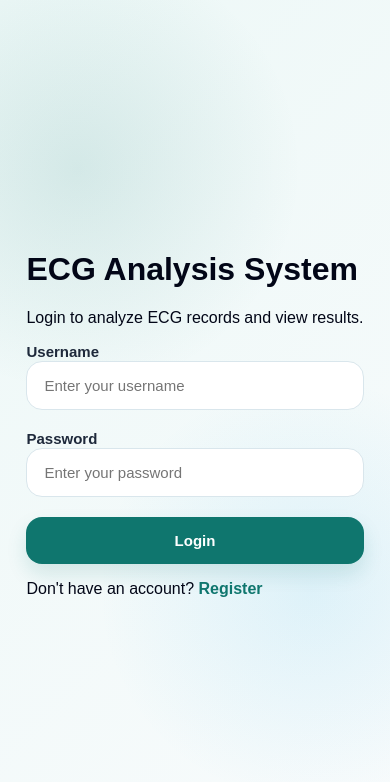
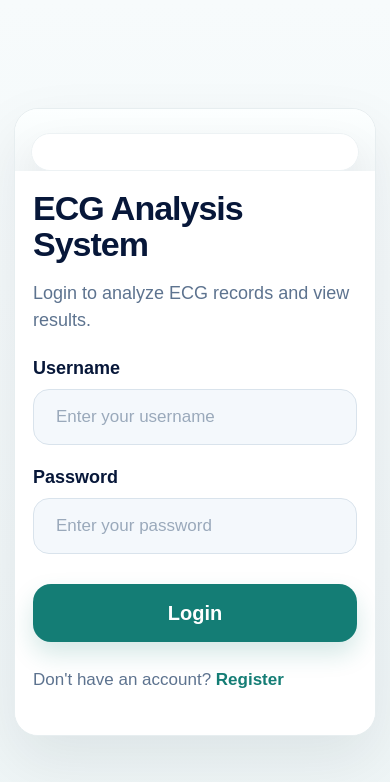
Before and after one commit to joudalhallaq/-ECG-Analysis-System-FE, a React (Vite) app: page /login in a window 390 px wide. Shown: the top 782 px of the page. Built offline with nearby package versions, Linux system fonts and the light colour scheme.

Commit message:
Redesign login and register page layout

```diff
--- a/src/App.css
+++ b/src/App.css
@@ -43,186 +43,301 @@ a:hover {
    Auth Pages: Login/Register
 ========================= */
 
+
 .auth-page {
   min-height: 100vh;
   display: flex;
   align-items: center;
   justify-content: center;
-  padding: 38px 24px;
-  background:
-    radial-gradient(circle at 20% 20%, rgba(15, 118, 110, 0.12), transparent 30%),
-    radial-gradient(circle at 80% 70%, rgba(14, 165, 233, 0.10), transparent 32%),
-    linear-gradient(135deg, #edf8f7, #f8fbfc);
+  padding: 32px;
+  background: linear-gradient(180deg, #f7fbfc 0%, #eef5f6 100%);
 }
 
-.auth-card {
+.auth-shell {
   width: 100%;
-  max-width: 1050px;
-  min-height: 620px;
-  background: var(--card-bg);
-  border-radius: 34px;
+  max-width: 1180px;
+  min-height: 700px;
   display: grid;
-  grid-template-columns: 1.05fr 0.95fr;
+  grid-template-columns: 1fr 1fr;
+  background: #ffffff;
+  border-radius: 32px;
   overflow: hidden;
-  box-shadow: var(--shadow);
-  border: 1px solid rgba(217, 230, 236, 0.8);
+  box-shadow: 0 24px 60px rgba(15, 23, 42, 0.08);
+  border: 1px solid #e7eef0;
 }
 
-.auth-image {
-  background:
-    linear-gradient(145deg, rgba(15, 118, 110, 0.10), rgba(14, 165, 233, 0.08)),
-    #e7f5f3;
+.auth-visual {
+  background: linear-gradient(180deg, #fcffff 0%, #f4f8f9 100%);
   display: flex;
   align-items: center;
   justify-content: center;
   padding: 48px;
-  position: relative;
 }
 
-.auth-image::before {
-  content: "ECG";
-  position: absolute;
-  top: 34px;
-  left: 38px;
-  color: rgba(15, 118, 110, 0.18);
-  font-size: 56px;
-  font-weight: 900;
-  letter-spacing: 5px;
-}
-
-.auth-image::after {
-  content: "";
-  position: absolute;
-  bottom: 45px;
-  left: 45px;
-  right: 45px;
-  height: 3px;
-  background: linear-gradient(
-    90deg,
-    transparent,
-    var(--primary),
-    transparent,
-    #dc2626,
-    transparent
-  );
-  border-radius: 99px;
-  opacity: 0.55;
-}
-
-.auth-image img {
+.auth-image-card {
   width: 100%;
   max-width: 430px;
-  height: auto;
-  object-fit: contain;
-  filter: drop-shadow(0 22px 35px rgba(15, 23, 42, 0.12));
-  position: relative;
-  z-index: 1;
-}
-
-.auth-content {
-  padding: 64px 52px;
+  background: #ffffff;
+  border-radius: 28px;
+  padding: 28px;
+  box-shadow: 0 18px 40px rgba(15, 23, 42, 0.08);
+  border: 1px solid #edf2f4;
   display: flex;
-  flex-direction: column;
+  align-items: center;
   justify-content: center;
 }
 
-.auth-content h1 {
-  margin: 0 0 12px;
-  font-size: 40px;
-  line-height: 1.15;
-  color: var(--text-main);
-  letter-spacing: -0.8px;
+.auth-image {
+  width: 100%;
+  max-width: 360px;
+  height: auto;
+  display: block;
+  object-fit: contain;
+  border-radius: 18px;
 }
 
-.subtitle {
-  margin: 0 0 34px;
-  color: var(--text-muted);
-  line-height: 1.7;
-  font-size: 17px;
+.auth-form-panel {
+  display: flex;
+  align-items: center;
+  justify-content: center;
+  background: #ffffff;
+  padding: 48px;
 }
 
-form {
-  display: flex;
-  flex-direction: column;
+.auth-form-content {
+  width: 100%;
+  max-width: 460px;
 }
 
-label {
-  margin-bottom: 8px;
+.auth-title {
+  margin: 0;
+  font-size: 56px;
+  line-height: 1.05;
   font-weight: 800;
-  color: #1e293b;
-  font-size: 15px;
+  color: #071739;
+  letter-spacing: -1px;
 }
 
-input,
-textarea {
-  width: 100%;
-  padding: 15px 17px;
-  margin-bottom: 20px;
-  border: 1px solid var(--border);
-  border-radius: 16px;
-  font-size: 15px;
-  outline: none;
-  color: var(--text-main);
-  background: #ffffff;
-  transition: 0.2s ease;
+.auth-subtitle {
+  margin: 18px 0 36px;
+  font-size: 28px;
+  line-height: 1.5;
+  color: #5d738f;
 }
 
-input:focus,
-textarea:focus {
-  border-color: var(--primary);
-  box-shadow: 0 0 0 4px rgba(15, 118, 110, 0.10);
+.auth-form {
+  width: 100%;
 }
 
-button {
+.auth-field {
+  margin-bottom: 22px;
+}
+
+.auth-field label {
+  display: block;
+  margin-bottom: 10px;
+  font-size: 28px;
+  font-weight: 700;
+  color: #071739;
+}
+
+.auth-input {
+  width: 100%;
+  height: 78px;
+  border: 1px solid #d9e3ec;
+  border-radius: 22px;
+  padding: 0 22px;
+  font-size: 26px;
+  outline: none;
+  background: #f4f8fc;
+  color: #071739;
+  transition: 0.2s ease;
+  box-sizing: border-box;
+}
+
+.auth-input:focus {
+  border-color: #0f766e;
+  background: #ffffff;
+  box-shadow: 0 0 0 4px rgba(15, 118, 110, 0.08);
+}
+
+.auth-input::placeholder {
+  color: #9aa9bb;
+}
+
+.auth-button {
+  width: 100%;
+  height: 80px;
   border: none;
-  border-radius: 16px;
-  background: var(--primary);
-  color: white;
-  padding: 15px 20px;
-  font-size: 15px;
+  border-radius: 24px;
+  background: #147d75;
+  color: #ffffff;
+  font-size: 30px;
   font-weight: 800;
   cursor: pointer;
   transition: 0.2s ease;
-  box-shadow: 0 10px 20px rgba(15, 118, 110, 0.14);
+  margin-top: 8px;
+  box-shadow: 0 12px 24px rgba(20, 125, 117, 0.18);
 }
 
-button:hover {
-  background: var(--primary-dark);
+.auth-button:hover {
+  background: #106a64;
   transform: translateY(-1px);
 }
 
-button:disabled {
+.auth-button:disabled {
   opacity: 0.7;
   cursor: not-allowed;
   transform: none;
 }
 
-.error-message {
-  color: #991b1b;
-  background: #fee2e2;
-  border: 1px solid #fecaca;
-  padding: 12px 14px;
-  border-radius: 14px;
-  margin: 0 0 18px;
-  line-height: 1.5;
+.auth-footer-text {
+  margin-top: 28px;
+  font-size: 26px;
+  color: #5d738f;
 }
 
-.success-message {
-  color: #166534;
-  background: #dcfce7;
-  border: 1px solid #bbf7d0;
-  padding: 12px 14px;
-  border-radius: 14px;
-  margin: 0 0 18px;
-  line-height: 1.5;
+.auth-link {
+  color: #147d75;
+  font-weight: 800;
+  text-decoration: none;
 }
 
-.switch-text {
-  margin-top: 26px;
-  color: var(--text-muted);
-  font-size: 15px;
+.auth-link:hover {
+  text-decoration: underline;
 }
 
+.auth-error {
+  width: 100%;
+  margin: 0 0 18px;
+  padding: 18px 20px;
+  border-radius: 18px;
+  background: #fdeaea;
+  color: #c62828;
+  font-size: 22px;
+  border: 1px solid #f7c3c3;
+  box-sizing: border-box;
+}
+
+.auth-success {
+  width: 100%;
+  margin: 0 0 18px;
+  padding: 18px 20px;
+  border-radius: 18px;
+  background: #e9f9ef;
+  color: #1f7a3e;
+  font-size: 22px;
+  border: 1px solid #bfe7cb;
+  box-sizing: border-box;
+}
+
+@media (max-width: 1100px) {
+  .auth-shell {
+    grid-template-columns: 1fr;
+    min-height: auto;
+  }
+
+  .auth-visual {
+    padding: 32px 24px 12px;
+  }
+
+  .auth-form-panel {
+    padding: 20px 24px 36px;
+  }
+
+  .auth-title {
+    font-size: 42px;
+  }
+
+  .auth-subtitle {
+    font-size: 22px;
+  }
+
+  .auth-field label {
+    font-size: 22px;
+  }
+
+  .auth-input {
+    height: 64px;
+    font-size: 20px;
+  }
+
+  .auth-button {
+    height: 66px;
+    font-size: 22px;
+  }
+
+  .auth-footer-text {
+    font-size: 20px;
+  }
+
+  .auth-error,
+  .auth-success {
+    font-size: 18px;
+  }
+}
+
+@media (max-width: 700px) {
+  .auth-page {
+    padding: 16px;
+  }
+
+  .auth-shell {
+    border-radius: 24px;
+  }
+
+  .auth-visual {
+    padding: 24px 16px 0;
+  }
+
+  .auth-image-card {
+    max-width: 100%;
+    padding: 18px;
+  }
+
+  .auth-image {
+    max-width: 260px;
+  }
+
+  .auth-form-panel {
+    padding: 20px 18px 28px;
+  }
+
+  .auth-title {
+    font-size: 34px;
+  }
+
+  .auth-subtitle {
+    font-size: 18px;
+    margin-bottom: 24px;
+  }
+
+  .auth-field label {
+    font-size: 18px;
+  }
+
+  .auth-input {
+    height: 56px;
+    font-size: 17px;
+    border-radius: 16px;
+  }
+
+  .auth-button {
+    height: 58px;
+    font-size: 20px;
+    border-radius: 18px;
+  }
+
+  .auth-footer-text {
+    font-size: 17px;
+  }
+
+  .auth-error,
+  .auth-success {
+    font-size: 16px;
+    padding: 14px 16px;
+  }
+}
 /* =========================
    Dashboard
 ========================= */
```
